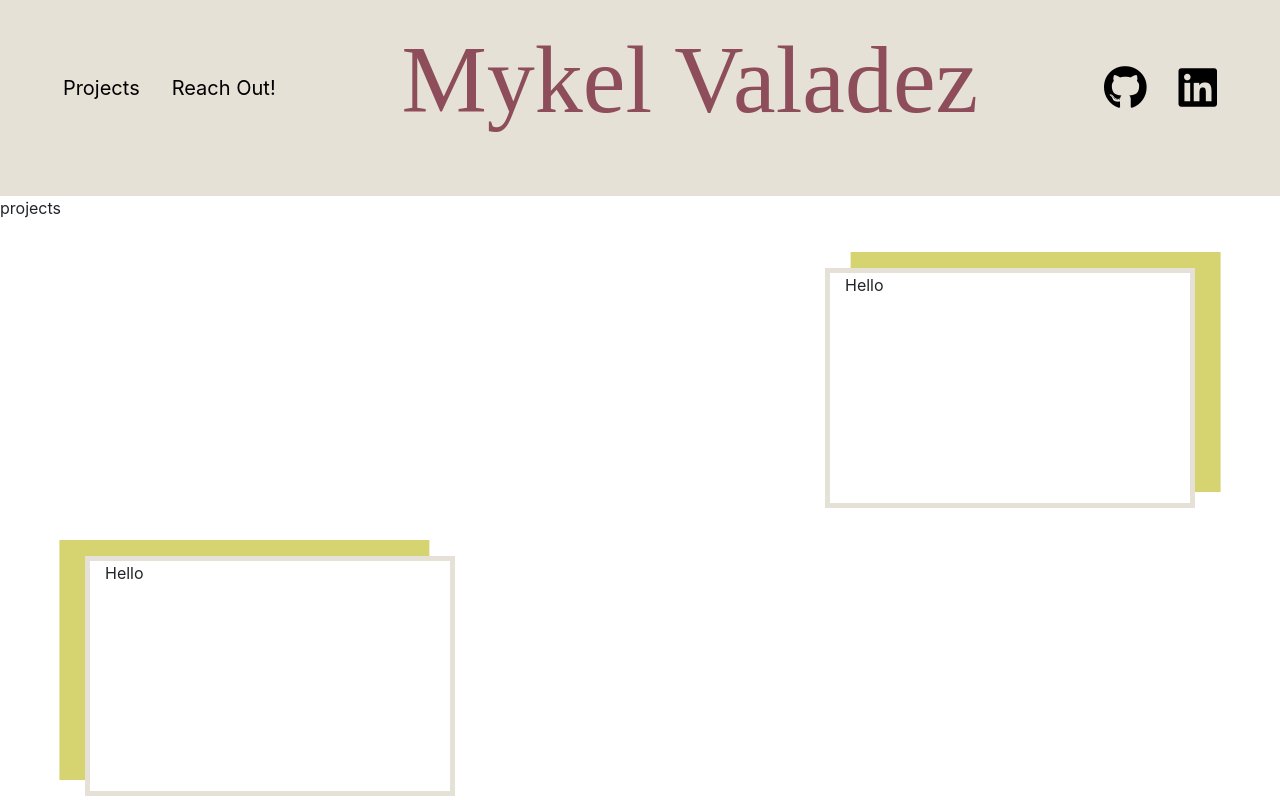
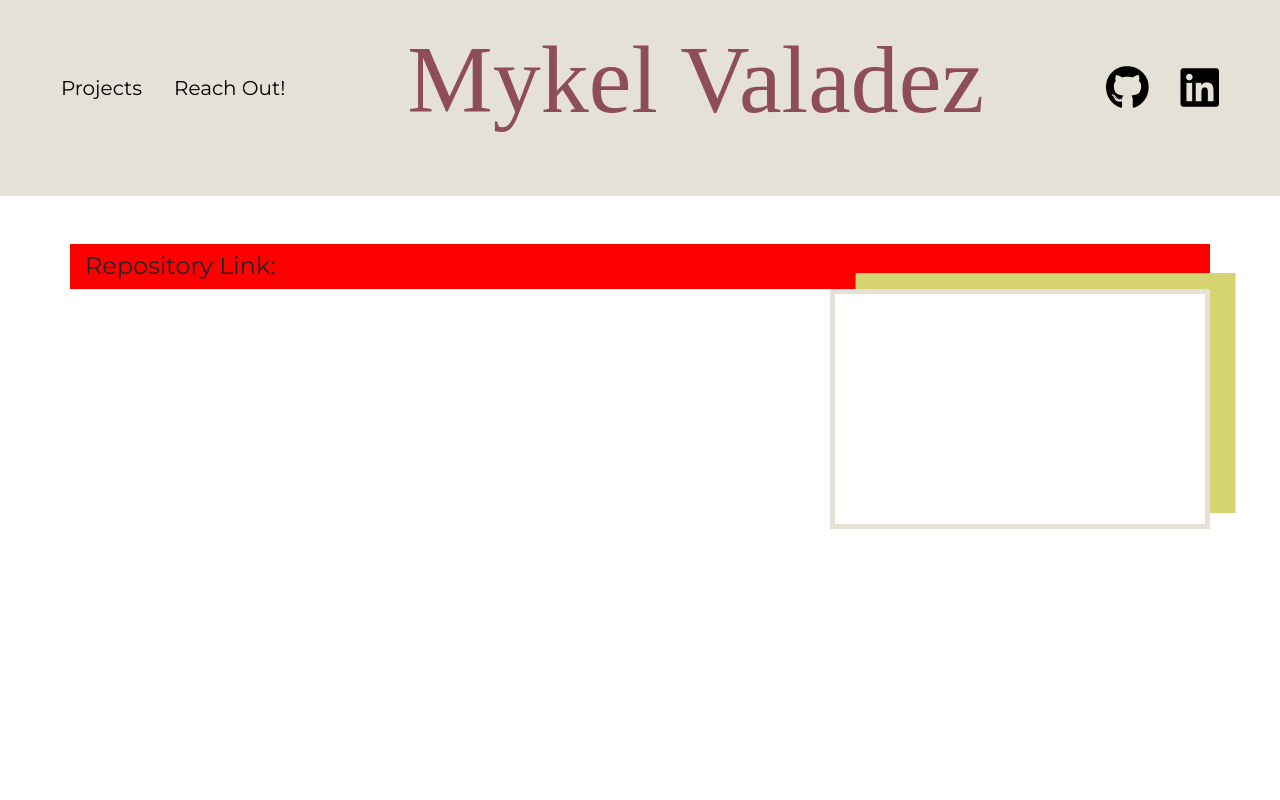
Before and after one commit to valadezMykel/MV-Portfolio, a React (Create React App) app: page /projects in a window 1280 px wide. Built offline with nearby package versions, Linux system fonts and the light colour scheme; a web font is replaced by a local one.

Commit message:
added js files for components of project row

```diff
--- a/src/App.js
+++ b/src/App.js
@@ -21,13 +21,6 @@ function App() {
           <Route exact path='/projects' component={Projects} />
         </Switch>
       </BrowserRouter>
-
-      <Container>
-        <BackgroundDiv />
-        <BackgroundDiv isReversed={true}/>
-      </Container>
-
-      {/* <InfoCard /> */}
     </ScreenSizeContext>
   );
 }
--- a/src/components/Home.js
+++ b/src/components/Home.js
@@ -5,7 +5,7 @@ export default function Home() {
     return (
     <>
         <PortfolioImage backgroundColor={'rgb(230,225,215)'} reversed={false} image={'IMG_1242.jpeg'}
-            text={"Hi, I'm Mykel Valadez and I help people and business' get their ideas out on the internet.  It's time for you to reach out to new customers and patrons to show them what you bring to the table."}
+            text={"Hi, I'm Mykel Valadez and I help people and business' get their ideas out on the internet.  It's time for you to reach out to new customers and patrons, and show them what you bring to the table."}
             title={"Bring your web dream to life!"}/>
         <PortfolioImage backgroundColor={'white'} reversed={true} image={'IMG_1192.jpeg'}
             text={"You want to create something new, something that helps people and share it with as many people as you can.  That is what I wan too.  When I was a kid I told my Dad I wanted to save the world by making cars run on dreams.  Today I hold on to that sentiment and strive make the world a better place, now with the tools of technology."}
--- a/src/components/Projects.js
+++ b/src/components/Projects.js
@@ -1,9 +1,10 @@
 import React from 'react'
+import ProjectRow from './projectCards/projectRow'
 
 export default function Projects() {
     return (
         <div>
-            projects
+            <ProjectRow />
         </div>
     )
 }
--- a/src/components/homeComponents/ProfileImage.js
+++ b/src/components/homeComponents/ProfileImage.js
@@ -42,6 +42,7 @@ export default function ProfileImage(props) {
                     <h3 >
                         {props.title}
                     </h3>
+                    <br/>
                     <p style={{}}>
                         {props.text}
                     </p>
--- a/src/components/projectCards/backgroundDiv.js
+++ b/src/components/projectCards/backgroundDiv.js
@@ -1,5 +1,5 @@
 import React from 'react'
-import { Container, Col, Row } from 'react-bootstrap'
+import { Col, Image } from 'react-bootstrap'
 import { GetScreenState } from '../../contexts/screenSizeContext'
 
 export default function backgroundDiv(props) {
@@ -18,10 +18,10 @@ export default function backgroundDiv(props) {
     }
 
     return (
-        <Container style={{position: 'relative'}} className='mt-5'>
-                <Row>
-                    <Col sm={{ span: 4, offset: props.isReversed ? 0 : 8}} style={styles.project}>Hello</Col>
-                </Row>
-        </Container>
+
+        <Col sm={{ span: 4, offset: props.isReversed ? 0 : 8}} style={styles.project}>
+            <Image src={props.image} />
+        </Col>
+
     )
 }
--- /dev/null
+++ b/src/components/projectCards/projectInfo.js
@@ -0,0 +1,19 @@
+import React from 'react'
+import { Col } from 'react-bootstrap'
+import { Link } from 'react-router-dom'
+
+export default function projectInfo(props) {
+
+    const stylings = {
+        col: {
+            backgroundColor: 'red'
+        }
+    }
+
+    return (
+        <Col style={stylings.col}>
+            <h2>{props.title}</h2>
+            <h4>Repository Link: <Link href={props.link}/></h4>
+        </Col>
+    )
+}
--- a/src/components/projectCards/projectRow.js
+++ b/src/components/projectCards/projectRow.js
@@ -1,9 +1,16 @@
 import React from 'react'
+import { Container, Row, Col } from 'react-bootstrap'
+import BackgroundDiv from './backgroundDiv'
+import ProjectInfo from './projectInfo'
 
-export default function ProjectRow() {
+
+export default function ProjectRow(props) {
     return (
-        <div>
-
-        </div>
+        <Container style={{position: 'relative'}} className='mt-5'>
+            <Row>
+                <ProjectInfo />
+                <BackgroundDiv isReversed={props.isReversed} image={props.image}/>
+            </Row>
+        </Container>
     )
 }
--- a/src/index.css
+++ b/src/index.css
@@ -5,7 +5,7 @@ body {
   margin: 0;
   font-family: 'Recursive', 'Montserrat', sans-serif,-apple-system, BlinkMacSystemFont, 'Segoe UI', 'Roboto', 'Oxygen',
     'Ubuntu', 'Cantarell', 'Fira Sans', 'Droid Sans', 'Helvetica Neue',
-    sans-serif;
+    sans-serif !important;
   -webkit-font-smoothing: antialiased;
   -moz-osx-font-smoothing: grayscale;
   background-color: 'white' !important;
```
Also changed, not shown: 1 other file (tests, documents, lock files or other folders).
